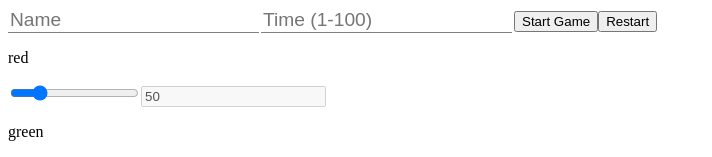
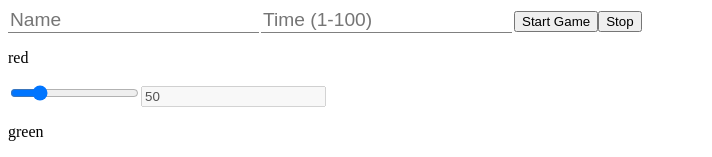
Before and after one commit to web-sci-spring-2022-name-tbd/hexed_new, an Angular app: page / in a window 1280 px wide. Shown: the top 157 px of the page, without its empty margins (0-712 px from the left). Built offline with nearby package versions, Linux system fonts and the light colour scheme.

Commit message:
changed button name

```diff
--- a/src/app/app.component.html
+++ b/src/app/app.component.html
@@ -1,6 +1,6 @@
 <app-name [startGame]="startTheGame" (newDataEvent)="getName($event)"></app-name>
 <button type="button" (click)="startGame()">Start Game</button>
-<button type="button" (click)="resetGame()">Restart</button>
+<button type="button" (click)="stopGame()">Stop</button>
 <app-timer id="timer" style="display:none"></app-timer>
 <app-slider color="red" c="r"></app-slider>
 <app-slider color="green" c="g"></app-slider>
--- a/src/app/app.component.ts
+++ b/src/app/app.component.ts
@@ -40,7 +40,7 @@ export class AppComponent {
     console.log("Name is " + data[0] + ", and the time is " + data[1]);
   }
 
-  resetGame() {
+  stopGame() {
     this.startTheGame = false;
   }
 }
```
